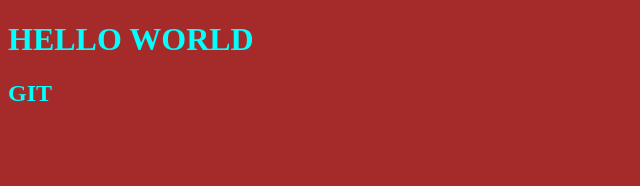
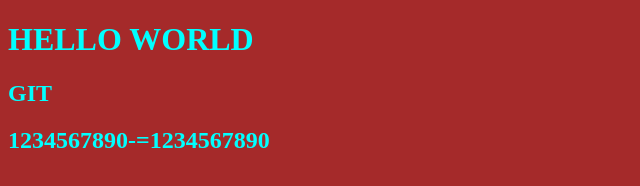
Before and after one commit to AbhishekTyagi1008/demoweb, a plain HTML site: page index.html in a window 1280 px wide. Shown: the whole page, without its empty margins (0-640 px from the left). Drawn offline with Linux system fonts and the light colour scheme.

Commit message:
thirdcommit

```diff
--- a/index.html
+++ b/index.html
@@ -5,4 +5,5 @@
 <body>
     <h1>HELLO WORLD</h1>
     <h2>GIT</h2>
+    <h2>1234567890-=1234567890</h2>
 </body>
```
